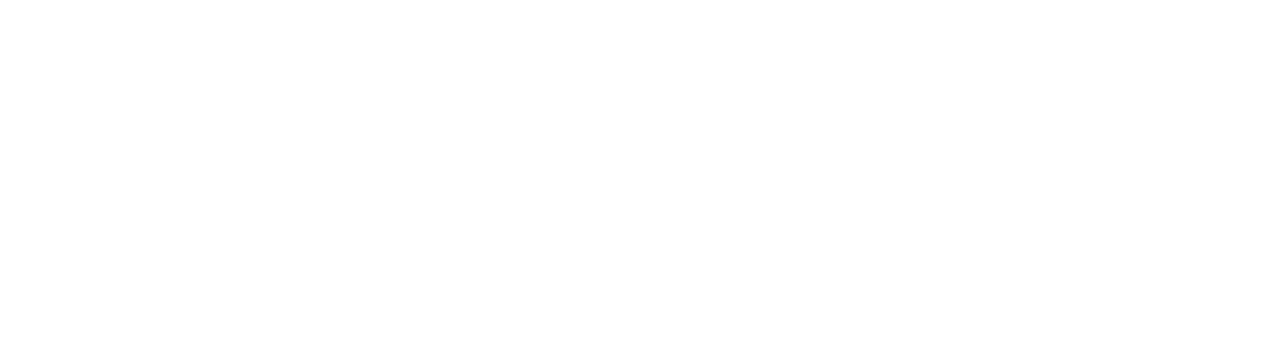
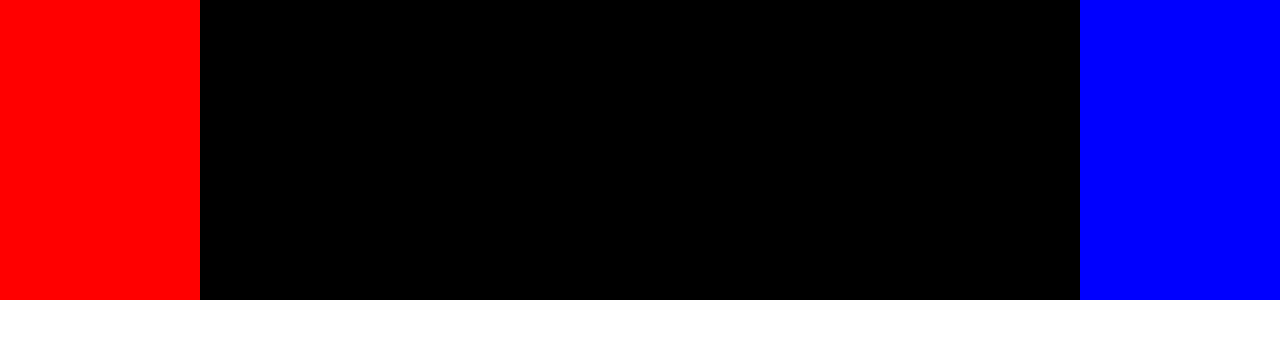
Before and after one commit to ChickenHin/Baidu_IFE2017, a plain HTML site: page IFE-xiaowei/task3/index7.html in a window 1280 px wide. Drawn offline with Linux system fonts and the light colour scheme.

Commit message:
flex布局

```diff
--- a/IFE-xiaowei/task3/index7.html
+++ b/IFE-xiaowei/task3/index7.html
@@ -16,19 +16,22 @@
         }
         .center {
             background: #000;
+            flex:1;
         }
         .left {
         	background: red;
+        	width: 200px;
         }
         .right {
         	background: blue;
+        	width: 200px;
         }
 	</style>
 </head>
 <body>
 	<div class="container">
-		<div class="center"></div>
 	    <div class="left"></div>
+	    <div class="center"></div>
 	    <div class="right"></div>
 	</div>
 </body>
```
